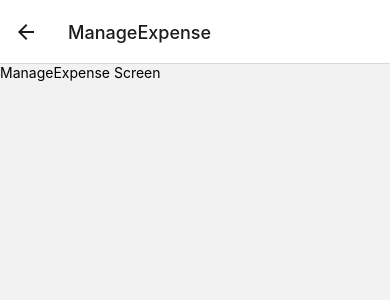
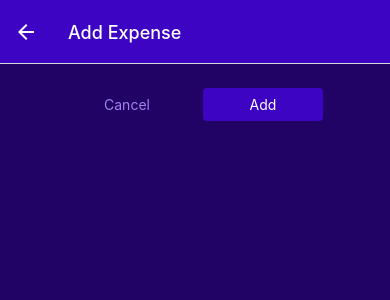
Before and after one commit to Dev-Harmattan/react-native-expense-tracker, a React Native app: screen /ManageExpense in a window 390 px wide. Shown: the top 300 px of the page. Built offline with nearby package versions, Linux system fonts and the light colour scheme.

Commit message:
Closing modal programmatically

```diff
--- a/App.js
+++ b/App.js
@@ -62,7 +62,12 @@ export default function App() {
     <>
       <StatusBar style="light" />
       <NavigationContainer>
-        <Stack.Navigator>
+        <Stack.Navigator
+          screenOptions={{
+            headerStyle: { backgroundColor: GlobalStyles.colors.primary500 },
+            headerTintColor: 'white',
+          }}
+        >
           <Stack.Screen
             name="Overview"
             component={Overview}
@@ -70,7 +75,13 @@ export default function App() {
               headerShown: false,
             }}
           />
-          <Stack.Screen name="ManageExpense" component={ManageExpense} />
+          <Stack.Screen
+            name="ManageExpense"
+            component={ManageExpense}
+            options={{
+              presentation: 'modal',
+            }}
+          />
         </Stack.Navigator>
       </NavigationContainer>
     </>
--- /dev/null
+++ b/components/UI/Button.js
@@ -0,0 +1,42 @@
+import { Text, Pressable, View, StyleSheet } from 'react-native';
+import { GlobalStyles } from '../../utilities/Colors';
+
+export const Button = ({ children, onPress, mode, style }) => {
+  return (
+    <View style={style}>
+      <Pressable
+        onPress={onPress}
+        style={({ pressed }) => pressed && styles.pressed}
+      >
+        <View style={[styles.button, mode === 'flat' && styles.flat]}>
+          <Text style={[styles.buttonText, mode === 'flat' && styles.flexText]}>
+            {children}
+          </Text>
+        </View>
+      </Pressable>
+    </View>
+  );
+};
+
+const styles = StyleSheet.create({
+  button: {
+    borderRadius: 4,
+    padding: 8,
+    backgroundColor: GlobalStyles.colors.primary500,
+  },
+  flat: {
+    backgroundColor: 'transparent',
+  },
+  buttonText: {
+    color: 'white',
+    textAlign: 'center',
+  },
+  flexText: {
+    color: GlobalStyles.colors.primary200,
+  },
+  pressed: {
+    opacity: 0.75,
+    borderRadius: 4,
+    backgroundColor: GlobalStyles.colors.primary100,
+  },
+});
--- a/components/expenses/ExpenseItems.js
+++ b/components/expenses/ExpenseItems.js
@@ -3,10 +3,12 @@ import { GlobalStyles } from '../../utilities/Colors';
 import {getFormatedDate} from '../../utilities/date';
 import { useNavigation } from '@react-navigation/native';
 
-export const ExpenseItem = ({ description, amount, date }) => {
+export const ExpenseItem = ({ description, amount, date, id }) => {
   const navigation = useNavigation()
   const handleItemPress = () => {
-    navigation.navigate('ManageExpense');
+    navigation.navigate('ManageExpense', {
+      expenseId: id
+    });
   }
 
   return (
--- a/components/expenses/ExpensesList.js
+++ b/components/expenses/ExpensesList.js
@@ -6,6 +6,7 @@ const renderListItem = ({ item }) => (
     description={item.description}
     amount={item.amount}
     date={item.date}
+    id={item.id}
   />
 );
 
--- a/screens/ManageExpense.js
+++ b/screens/ManageExpense.js
@@ -1,5 +1,67 @@
-import { Text } from 'react-native';
+import { useLayoutEffect } from 'react';
+import { StyleSheet, View } from 'react-native';
+import { Button } from '../components/UI/Button';
+import { IconButton } from '../components/UI/IconButton';
 
-export const ManageExpense = () => {
-  return <Text>ManageExpense Screen</Text>;
+import { GlobalStyles } from '../utilities/Colors';
+
+export const ManageExpense = ({ route, navigation }) => {
+  const expenseId = route.params?.expenseId;
+  const isEditable = !!expenseId;
+
+  const handleDeleteItem = () => {};
+  const handleCancelButton = () => {};
+  const handleConfirmButton = () => {};
+
+  useLayoutEffect(() => {
+    navigation.setOptions({
+      title: isEditable ? 'Edit Expense' : 'Add Expense',
+    });
+  }, [expenseId, isEditable, navigation]);
+
+  return (
+    <View style={styles.container}>
+      <View style={styles.buttons}>
+        <Button style={styles.button} mode="flat" onPress={handleCancelButton}>
+          Cancel
+        </Button>
+        <Button style={styles.button} onPress={handleConfirmButton}>
+          {isEditable ? 'Upadate' : 'Add'}
+        </Button>
+      </View>
+      {isEditable && (
+        <View style={styles.deleteContainer}>
+          <IconButton
+            icon="trash"
+            size={34}
+            color={GlobalStyles.colors.error500}
+          />
+        </View>
+      )}
+    </View>
+  );
 };
+
+const styles = StyleSheet.create({
+  container: {
+    flex: 1,
+    padding: 24,
+    backgroundColor: GlobalStyles.colors.primary800,
+  },
+  buttons: {
+    flexDirection: 'row',
+    alignItems: 'center',
+    justifyContent: 'center',
+  },
+  button: {
+    minWidth: 120,
+    marginHorizontal: 8
+  },
+  deleteContainer: {
+    marginTop: 16,
+    paddingTop: 8,
+    borderTopWidth: 2,
+    borderTopColor: GlobalStyles.colors.primary200,
+    alignItems: 'center',
+  },
+});
```
